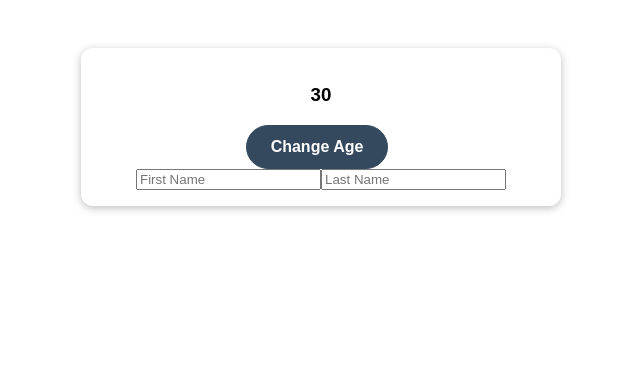
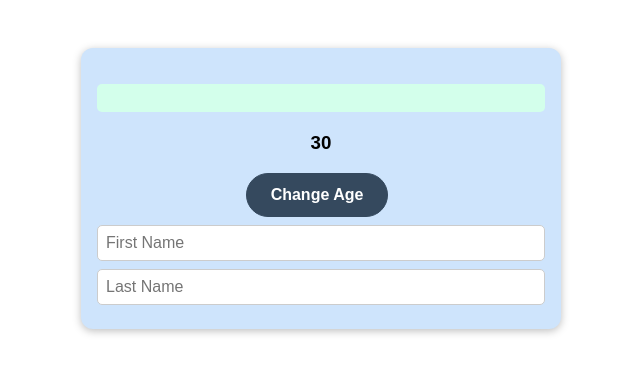
Before and after one commit to bognikk/VUE-composition-api, a Vue app: page / in a window 1280 px wide. Shown: the top 374 px of the page, without its empty margins (319-959 px from the left). Built offline with nearby package versions, Linux system fonts and the light colour scheme; the HTML template or start-up script is replaced by a standard one.

Commit message:
adding watcher

```diff
--- a/src/App.vue
+++ b/src/App.vue
@@ -12,7 +12,7 @@
 
 <script setup>
 // import { ref } from 'vue';
-import { reactive, computed } from 'vue'; // for objects only
+import { reactive, computed, watch } from 'vue';
 
 // const userName = ref('Nikola');
 // const userAge = ref(30);
@@ -40,6 +40,11 @@ function setNewAge() {
 const uName = computed(function () {
   return user.firstName + " " + user.lastName;
 })
+
+watch(() => user.userAge, function (newValue, oldValue) {
+  console.log('Old age: ' + oldValue);
+  console.log('New age: ' + newValue);
+});
 </script>
 
 <style lang="scss">
@@ -62,6 +67,14 @@ body {
   border-radius: 12px;
   box-shadow: 0 2px 8px rgba(0, 0, 0, 0.26);
   text-align: center;
+  background-color: #cee4fc;
+
+  h2 {
+    min-height: 28px;
+    width: 100%;
+    border-radius: 5px;
+    background-color: #d3ffeb;
+  }
 
   button,
   a {
@@ -91,5 +104,25 @@ body {
       outline-offset: -2px;
     }
   }
+
+  input {
+    display: block;
+    max-width: 100%;
+    width: 100%;
+    margin: 0.5rem 0;
+    padding: 0.5rem;
+    border-radius: 5px;
+    border: 1px solid #ccc;
+    font: inherit;
+
+    &:focus {
+      border-color: #42b883;
+      background-color: #d3ffeb;
+    }
+
+    &:focus-visible {
+      outline-color: #42b883 !important;
+    }
+  }
 }
 </style>
```
